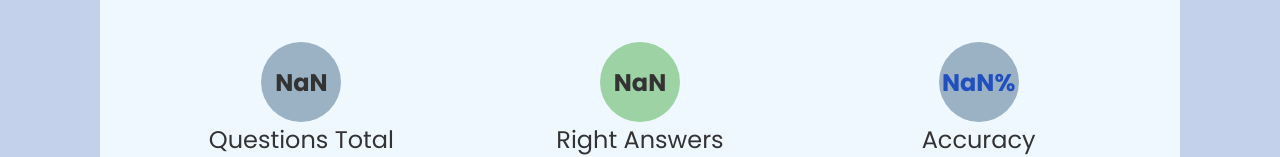
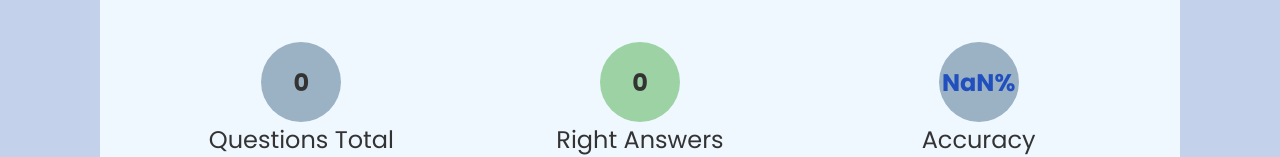
Before and after one commit to KayoRenato/QuizNext, a Next.js app: page /result in a window 1280 px wide. Shown: the part 314-471 px from the top of the page. Built offline with nearby package versions, Linux system fonts and the light colour scheme.

Commit message:
Update: Adjust deploy config

```diff
--- a/pages/api/forms/index.ts
+++ b/pages/api/forms/index.ts
@@ -3,7 +3,7 @@
 import questions from "../questionsDB"
 import shuffle from "../../../functions/shuffle"
 
-export default (req, res) => {
+export default function forms(req: any, res: any) {
     const ids = questions.map(question => question.id)
     res.status(200).json(shuffle(ids))
 }
--- a/pages/api/questions/[id].ts
+++ b/pages/api/questions/[id].ts
@@ -1,7 +1,7 @@
 /* eslint-disable import/no-anonymous-default-export */
 import questionsDB from '../questionsDB'
 
-export default (req, res) => {
+export default (req: any, res: any) => {
     const idSelected = +req.query.id
     const hasQuestion = questionsDB.filter(question => question.id === idSelected)
 
--- a/pages/result.tsx
+++ b/pages/result.tsx
@@ -4,11 +4,11 @@ import Button from "../components/Button"
 import DisplayStatistic from "../components/DisplayStatistic"
 import styles from '../styles/Result.module.css'
 
-export default function result() {
+export default function Result() {
 
     const router = useRouter()
-    const total = +router.query.total
-    const right = +router.query.right
+    const total = router.query.total ? +router.query.total : 0
+    const right = router.query.right ? +router.query.right : 0
     const percent = right / total * 100
 
     return (
```
Also changed, not shown: pages/index.tsx (+10 -14 lines).
